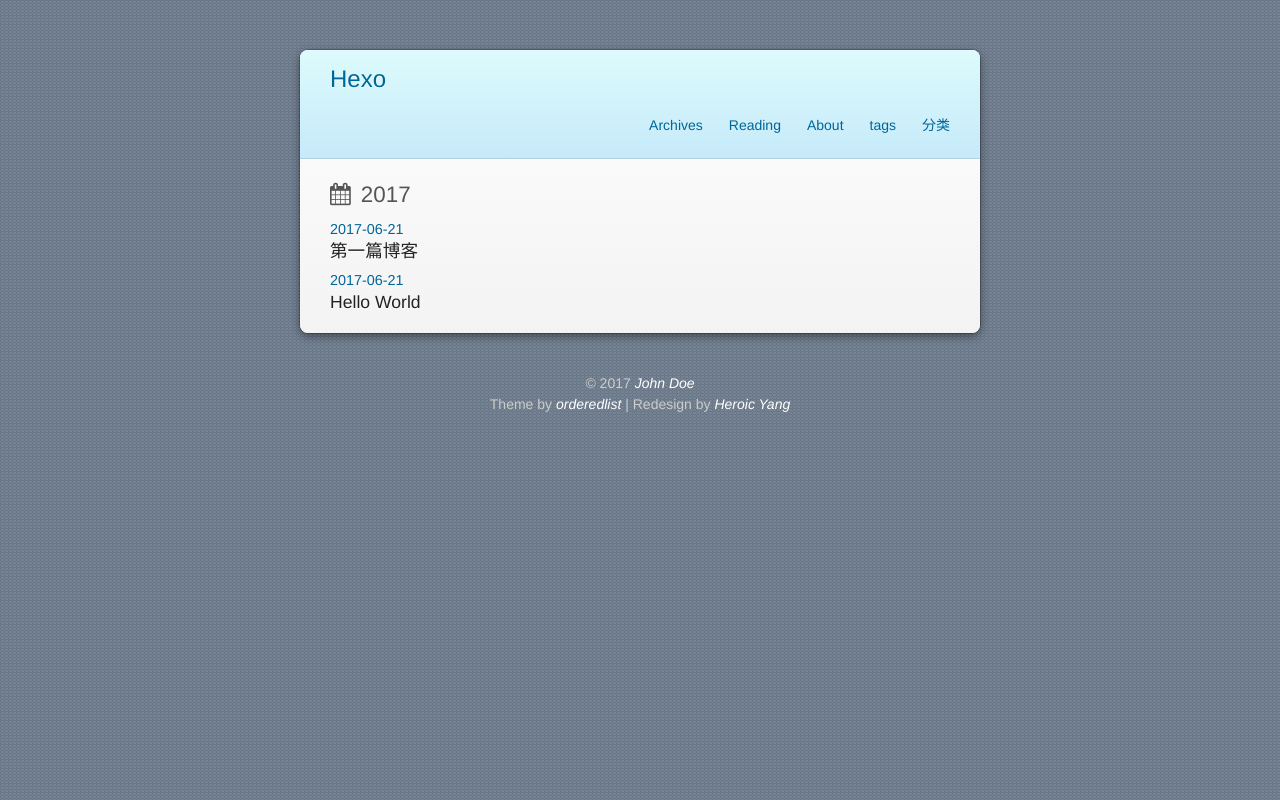
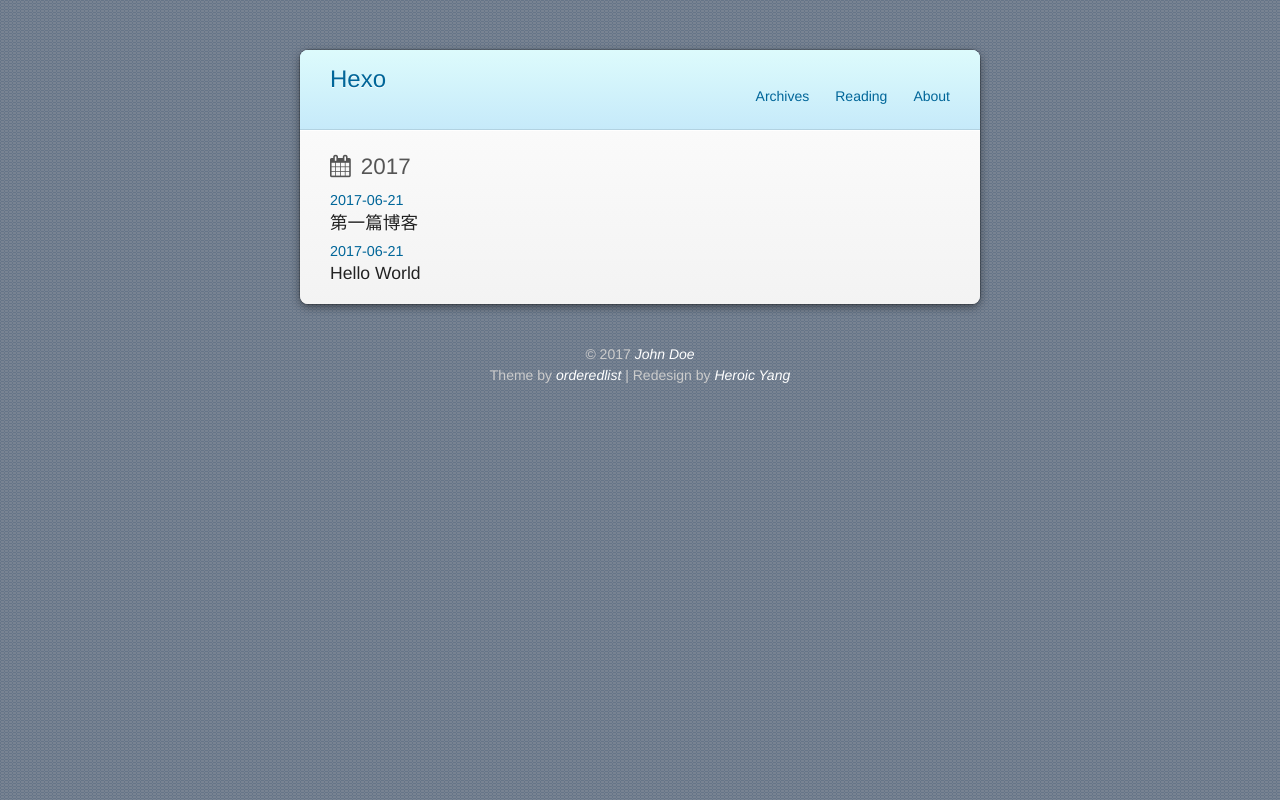
Before and after one commit to hgshren/hgshren.github.io, a plain HTML site: page archives/2017/index.html in a window 1280 px wide. Drawn offline with nearby package versions, Linux system fonts and the light colour scheme; a web font is replaced by a local one.

Commit message:
Site updated: 2017-06-22 12:45:45

```diff
--- a/archives/2017/index.html
+++ b/archives/2017/index.html
@@ -4,7 +4,7 @@
   <meta charset="utf-8">
   <meta http-equiv="X-UA-Compatible" content="chrome=1">
 
-  <title>归档: 2017 | Hexo</title>
+  <title>Archives: 2017 | Hexo</title>
   <meta name="viewport" content="width=device-width, initial-scale=1, maximum-scale=1, user-scalable=no">
 
     <meta name="author" content="John Doe">
@@ -38,10 +38,6 @@
         <li><a href="/reading">Reading</a></li>
 
         <li><a href="/about">About</a></li>
-
-        <li><a href="/tag">tags</a></li>
-
-        <li><a href="/tag">分类</a></li>
 
 
     </ul>
```
Also changed, not shown: 2017/06/21/hello-world/index.html (+0 -4 lines), 2017/06/21/第一篇博客/index.html (+0 -4 lines), archives/2017/06/index.html (+1 -5 lines), archives/index.html (+1 -5 lines), index.html (+0 -4 lines), tag/index.html (+0 -4 lines).
